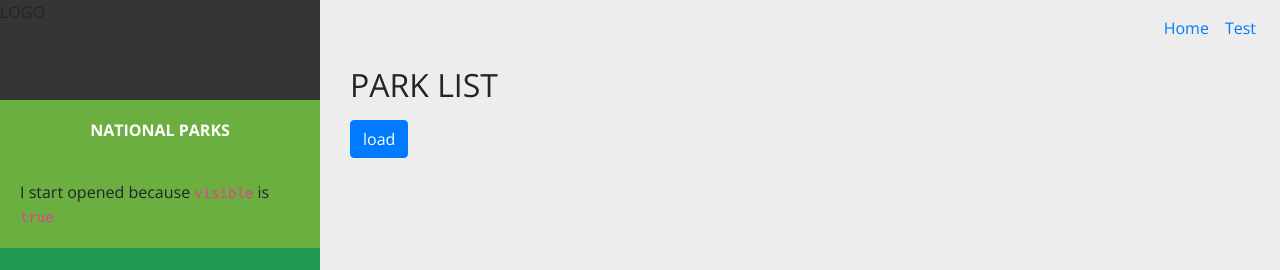
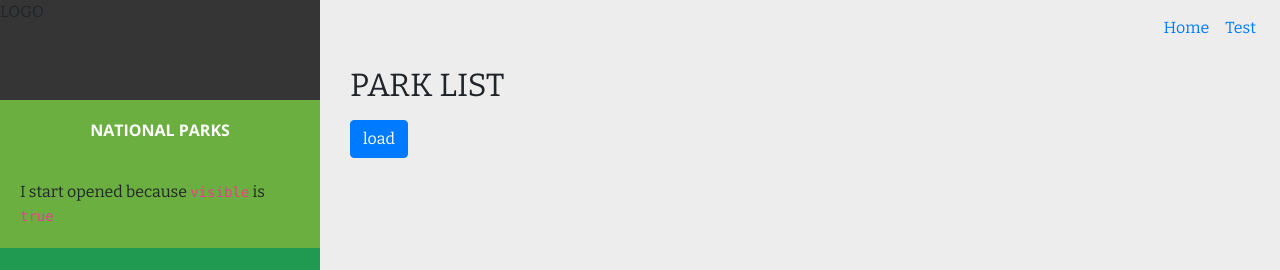
Before and after one commit to gemlarin/national-park-explorer, a Vue app: page / in a window 1280 px wide. Shown: the top 270 px of the page. Built offline with nearby package versions, Linux system fonts and the light colour scheme.

Commit message:
Add Google Font stack

```diff
--- a/public/index.html
+++ b/public/index.html
@@ -5,7 +5,7 @@
     <meta http-equiv="X-UA-Compatible" content="IE=edge">
     <meta name="viewport" content="width=device-width,initial-scale=1.0">
     <link rel="icon" href="<%= BASE_URL %>favicon.ico">
-    <link href="https://fonts.googleapis.com/css?family=Open+Sans:400,700" rel="stylesheet">
+    <link href="https://fonts.googleapis.com/css?family=Bitter:400,700|Open+Sans:400,700" rel="stylesheet">
     <title>html</title>
   </head>
   <body>
--- a/src/App.vue
+++ b/src/App.vue
@@ -18,12 +18,12 @@ export default {
 </script>
 <style>
 #app {
-  font-family: 'Open Sans', sans-serif;
+  font-family: 'Bitter', serif;
   -webkit-font-smoothing: antialiased;
   -moz-osx-font-smoothing: grayscale;
 }
 h1, h2, h3, h4, h5, h6, p{
-   font-family: 'Open Sans', sans-serif;
+   font-family: 'Bitter', serif;
   -webkit-font-smoothing: antialiased;
   -moz-osx-font-smoothing: grayscale;
 }
--- a/src/components/Navigation/SideNav.vue
+++ b/src/components/Navigation/SideNav.vue
@@ -61,6 +61,9 @@
             background-color: #6CAF41;
             border-color: #6CAF41;
             height:60px;
+            font-family: 'Open Sans', sans-serif;
+            -webkit-font-smoothing: antialiased;
+            -moz-osx-font-smoothing: grayscale;
             font-weight:700;
             font-size:16px;
             padding-top:17px;
@@ -78,6 +81,9 @@
             background-color: #209951;
             border-color: #209951;
             height:60px;
+            font-family: 'Open Sans', sans-serif;
+            -webkit-font-smoothing: antialiased;
+            -moz-osx-font-smoothing: grayscale;
             font-weight:700;
             font-size:16px;
             padding-top:17px;
@@ -94,6 +100,9 @@
             background-color: #147F3F;
             border-color: #147F3F;
             height:60px;
+            font-family: 'Open Sans', sans-serif;
+            -webkit-font-smoothing: antialiased;
+            -moz-osx-font-smoothing: grayscale;
             font-weight:700;
             font-size:16px;
             padding-top:17px;
```
